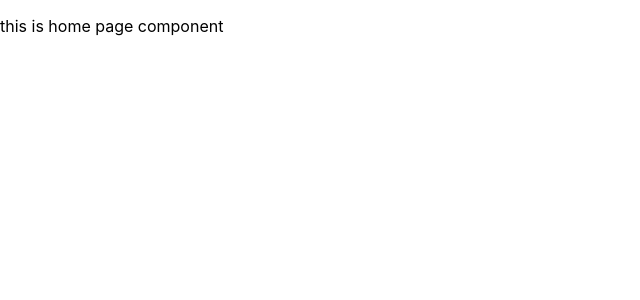
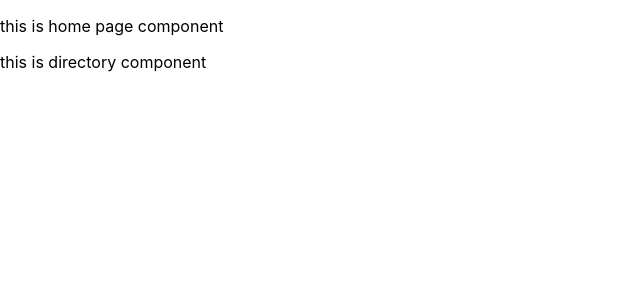
Before and after one commit to revanthkumaar/nile-shopping-webapp, a React (Create React App) app: page / in a window 1280 px wide. Shown: the top 300 px of the page, without its empty margins (0-640 px from the left). Built offline with nearby package versions, Linux system fonts and the light colour scheme.

Commit message:
added chil component

```diff
--- a/src/App.js
+++ b/src/App.js
@@ -6,9 +6,9 @@
 function App(){
   return (
     <div id="app-component">
-      <Route path="/" component={HomePage} />
+      <Route exact path="/" component={HomePage} />
       <Route path="/cart" component={CartPage} />
-      <Route path="/signin" component={CartPage} />
+      <Route path="/signin" component={SignInPage} />
     </div>
   );
 }
--- /dev/null
+++ b/src/components/directory/directory.component.js
@@ -0,0 +1,15 @@
+import React from 'react'
+
+const Directory = () => {
+
+    return(
+
+        <div className="directory-component">
+this is directory component
+        </div>
+
+    )
+
+}
+
+export default Directory;
--- a/src/pages/homepage/homepage.component.js
+++ b/src/pages/homepage/homepage.component.js
@@ -1,12 +1,13 @@
 //imports that are needed
 import React from 'react';
-
+import Directory from '../../components/directory/directory.component'
 //functional component named "HomePage"
 const HomePage = () => {
 
     return(
         <div className="homepage-component">
             <p>this is home page component</p>
+            <Directory/>
         </div>
     )
 
```
Also changed, not shown: src/components/directory/directory.component.css (added), src/pages/cart/cart-page.component.css (added), src/pages/homepage/homepage.component.css (added), src/pages/signin/signinpage.component.css (added).
